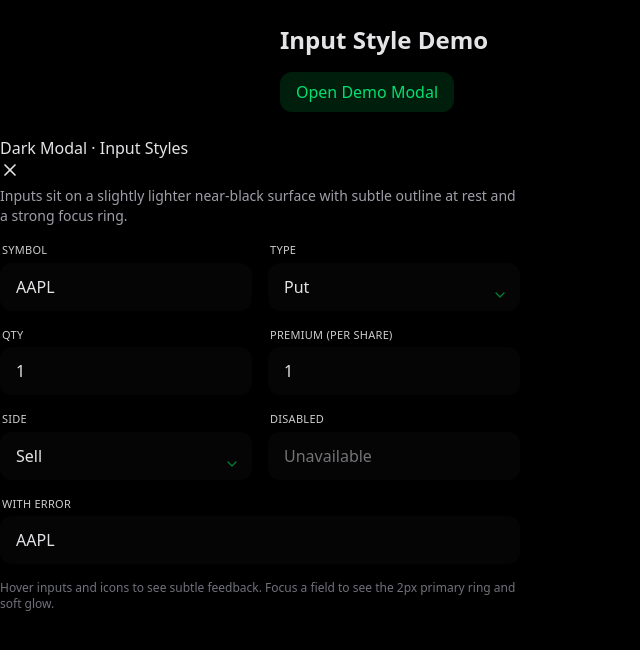
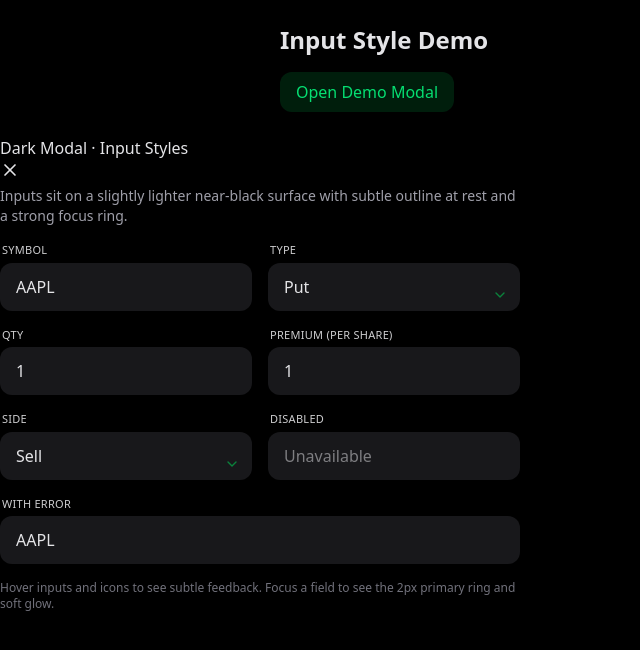
Before and after one commit to greatmindsinside/OptionsTradingTracker, a React (Vite) app: page /dev/input-demo in a window 1280 px wide. Shown: the top 650 px of the page, without its empty margins (0-640 px from the left). Built offline with nearby package versions, Linux system fonts and the light colour scheme.

Commit message:
fix(ui): increase input surface contrast (solid bg, stronger border) and add ring offset for better visibility in dark modal

```diff
--- a/src/components/ui/Input.tsx
+++ b/src/components/ui/Input.tsx
@@ -42,9 +42,9 @@ export const Input: React.FC<InputProps> = ({
           id={inputId}
           type={type}
           className={cn(
-            'w-full rounded-xl border border-green-500/60 bg-zinc-950/60 text-zinc-200 shadow placeholder:text-zinc-200/70',
-            'transition-colors focus:border-green-400/70 focus:ring-2 focus:ring-green-500/30 focus:outline-none',
-            'hover:border-green-400/70 hover:bg-zinc-900/60',
+            'w-full rounded-xl border border-green-500/70 bg-zinc-900 text-zinc-200 shadow placeholder:text-zinc-200/70',
+            'transition-colors focus:border-green-400/80 focus:ring-2 focus:ring-green-500/30 focus:ring-offset-1 focus:ring-offset-black/80 focus:outline-none',
+            'hover:border-green-400/80 hover:bg-zinc-800/70',
             'disabled:cursor-not-allowed disabled:text-zinc-500 disabled:shadow-none',
             // Soft focus glow
             'focus:shadow-[0_0_0_4px_rgba(16,185,129,0.12)]',
--- a/src/components/ui/Select.tsx
+++ b/src/components/ui/Select.tsx
@@ -38,7 +38,7 @@ export const Select: React.FC<SelectProps> = ({
         )}
         <select
           id={selectId}
-          className={`w-full ${icon ? 'pl-9' : 'px-4'} appearance-none rounded-xl border border-green-500/60 bg-zinc-950/60 py-3 pr-10 text-zinc-200 shadow hover:border-green-400/70 hover:bg-zinc-900/60 focus:border-green-400/70 focus:ring-2 focus:ring-green-500/30 focus:outline-none disabled:cursor-not-allowed disabled:text-zinc-500 ${align === 'center' ? 'text-center' : align === 'right' ? 'text-right' : 'text-left'} ${error ? 'border-red-500/50' : ''} ${className}`}
+          className={`w-full ${icon ? 'pl-9' : 'px-4'} appearance-none rounded-xl border border-green-500/70 bg-zinc-900 py-3 pr-10 text-zinc-200 shadow hover:border-green-400/80 hover:bg-zinc-800/70 focus:border-green-400/80 focus:ring-2 focus:ring-green-500/30 focus:ring-offset-1 focus:ring-offset-black/80 focus:outline-none disabled:cursor-not-allowed disabled:text-zinc-500 ${align === 'center' ? 'text-center' : align === 'right' ? 'text-right' : 'text-left'} ${error ? 'border-red-500/50' : ''} ${className}`}
           {...props}
         >
           {options.map(option => (
```
